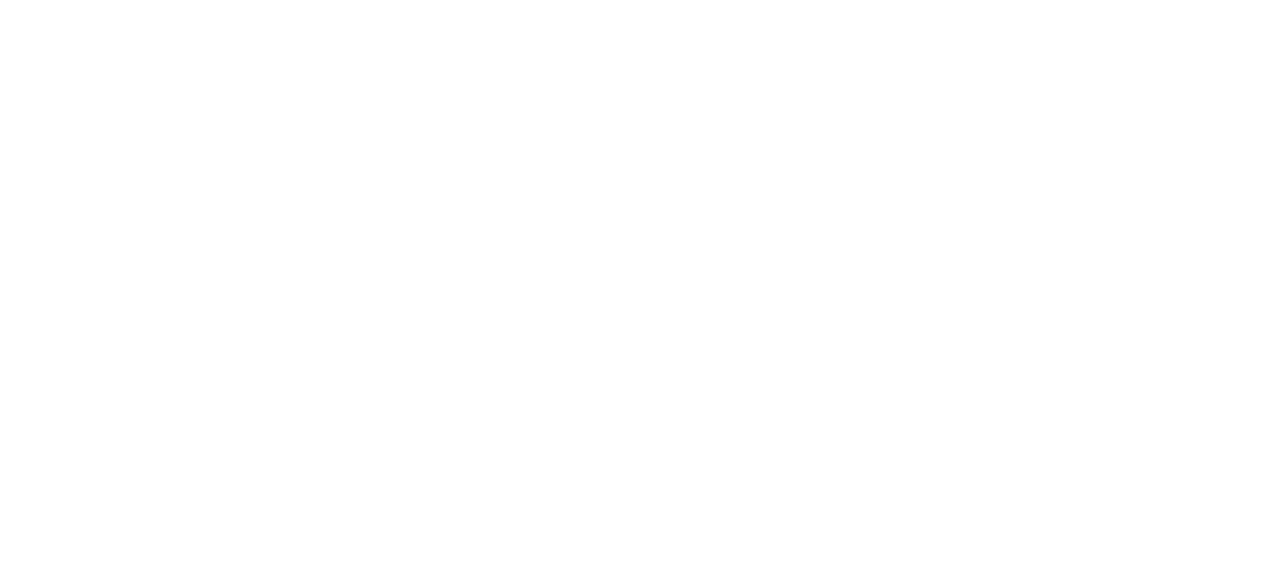
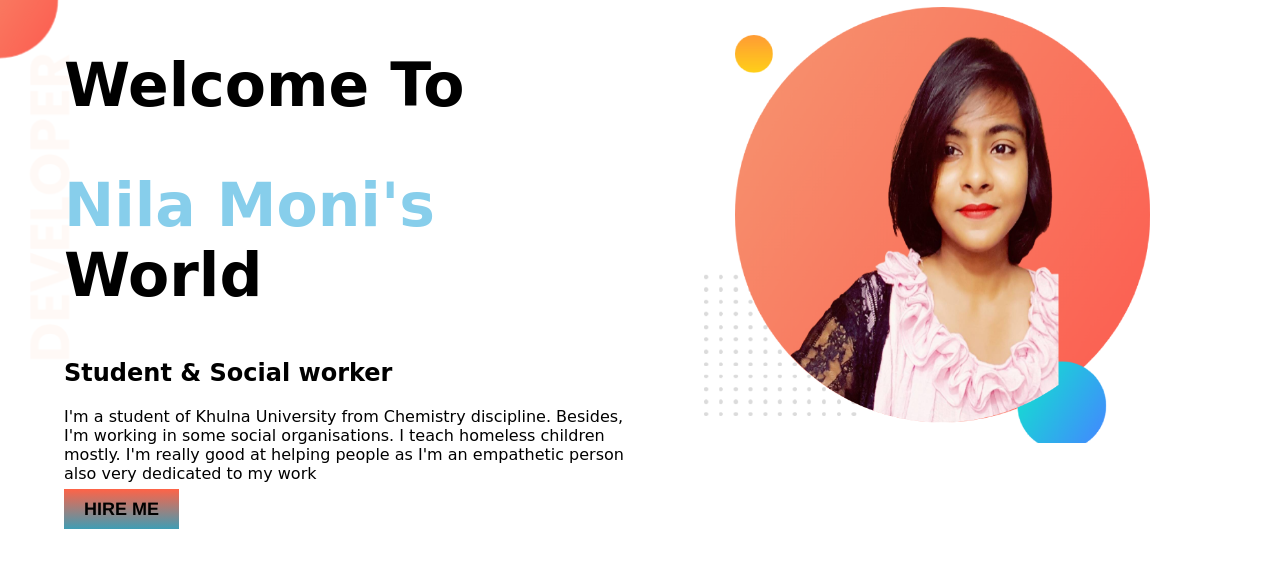
Before and after one commit to Nilambori/developer-portfolio, a plain HTML site: page index.html in a window 1280 px wide. Drawn offline with Linux system fonts and the light colour scheme; a web font is replaced by a local one.

Commit message:
top-banner added

```diff
--- a/index.html
+++ b/index.html
@@ -4,10 +4,26 @@
     <meta charset="UTF-8">
     <meta http-equiv="X-UA-Compatible" content="IE=edge">
     <meta name="viewport" content="width=device-width, initial-scale=1.0">
-    <title>NilaMoni portfoliot</title>
+    <title>NilaMoni portfolio</title>
+    <link rel="preconnect" href="https://fonts.googleapis.com">
+    <link rel="preconnect" href="https://fonts.gstatic.com" crossorigin>
+    <link href="https://fonts.googleapis.com/css2?family=Pushster&display=swap" rel="stylesheet">
     <link rel="stylesheet" href="style.css">
 </head>
 <body>
+    <section class="top-banner">
+        <div class="half-width">
+        <h1>Welcome To</h1>
+        <h1><span id="ni">Nila Moni's</span> World</h1>
+        <h2>Student & Social worker</h2>
+        <p>I'm a student of Khulna University from Chemistry discipline. Besides, I'm working in some social organisations. I teach homeless children mostly. I'm really good at helping people as I'm an empathetic person also very dedicated to my work</p>
+        <a class="link-button" target="_blank" href="https://www.facebook.com/nila.moni.140/">HIRE ME</a>
+        </div>
+        <div class="half-width">
+        <img src="my-bg2.png" alt="picture of a person">
+        </div>
+    </section>
+
 
 </body>
 </html>
--- a/style.css
+++ b/style.css
@@ -0,0 +1,33 @@
+body{
+    font-family: 'Pushster', cursive;
+    margin: 0;
+}
+h1{
+    font-size: 60px;
+}
+#ni{
+    color:skyblue
+}
+section{
+    display: flex;
+}
+.half-width{
+    width: 50%;
+    padding-left: 5%;
+}
+.half-width img{
+   width: 80%;
+}
+.link-button{
+text-decoration: none;
+background-image: linear-gradient(tomato, rgb(63, 157, 180));
+padding: 10px 20px;
+font-size: large;
+font-family:'Franklin Gothic Medium', 'Arial Narrow', Arial, sans-serif;
+font-weight: 900;
+color: black;
+}
+.top-banner{
+    background-image: url(top-banner.png);
+    background-repeat: no-repeat;
+}
```
Also changed, not shown: images/dream-bg.png (added), images/exp-bg.png (added), images/jhankar.png (added), images/jhankar2.png (added), images/my-bg.png (added), images/my-bg2.png (added), images/top-banner.png (added), my-bg2.png (added), showOff/nila.png (added), top-banner.png (added).
